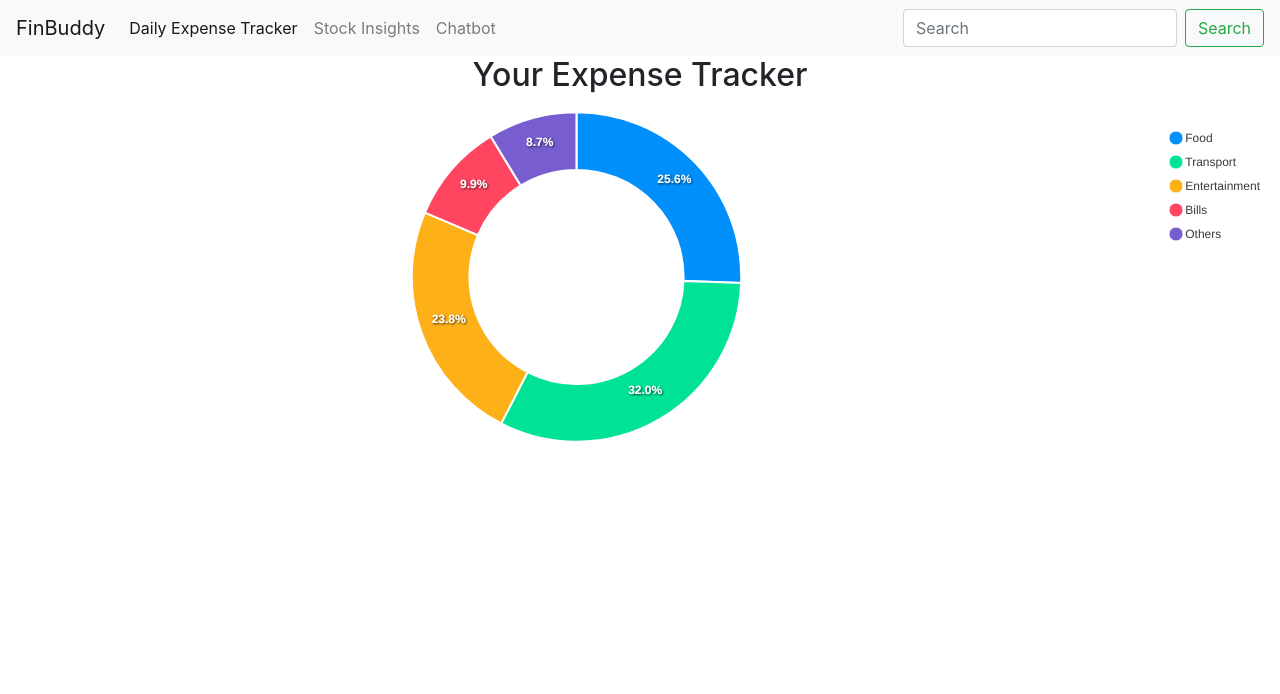
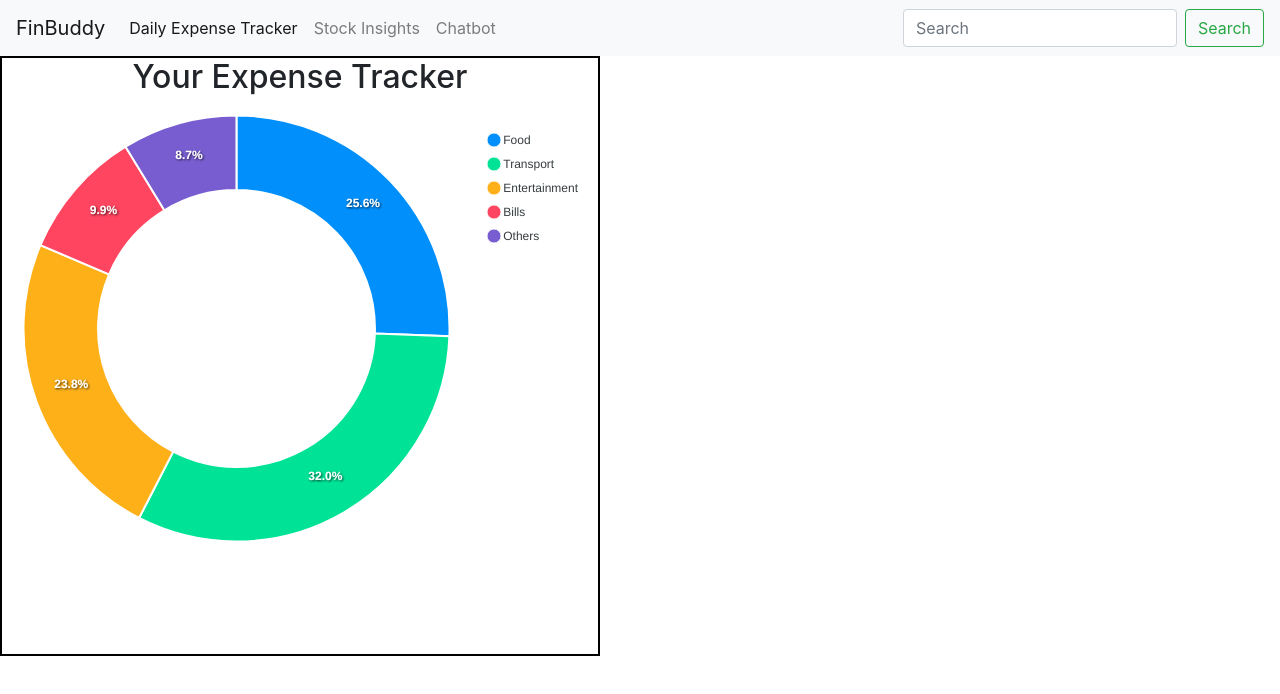
Before and after one commit to neelima-singh07/FinTech-gdsc-Hackathon, a React (Create React App) app: page / in a window 1280 px wide. Shown: the top 694 px of the page. Built offline with nearby package versions, Linux system fonts and the light colour scheme.

Commit message:
css changes new

```diff
--- a/src/App.css
+++ b/src/App.css
@@ -27,21 +27,13 @@
 .App-link {
   color: #61dafb;
 }
-.your{
-  font-size: 24px;
-  font-weight: 600;
-  color: #c92291;
+.Tracker_parent{
+  height: 600px;
+  width:600px;
+  border:2px solid black;
 }
-#Tracker_parent{
-  height:300px;
-  width:300px;
-  display:flex;
-  border:2px solid black;
-  align-items: center;
-  justify-content: center;
 
 
-}
 
 @keyframes App-logo-spin {
   from {
--- a/src/expanse_tracker.js
+++ b/src/expanse_tracker.js
@@ -14,7 +14,7 @@ const ApexChart = () => {
         breakpoint: 480,
         options: {
           chart: {
-            width: 200
+            width: 800
           },
           legend: {
             position: 'bottom'
@@ -30,7 +30,7 @@ const ApexChart = () => {
         options={state.options}
         series={state.series}
         type="donut"
-        height={350}
+        height={500}
       />
     </div>
 
```
